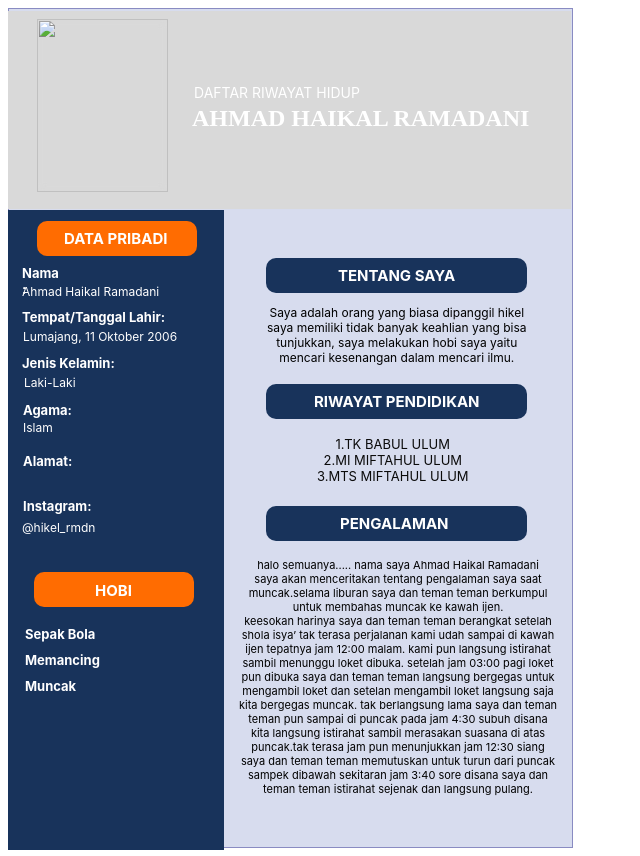
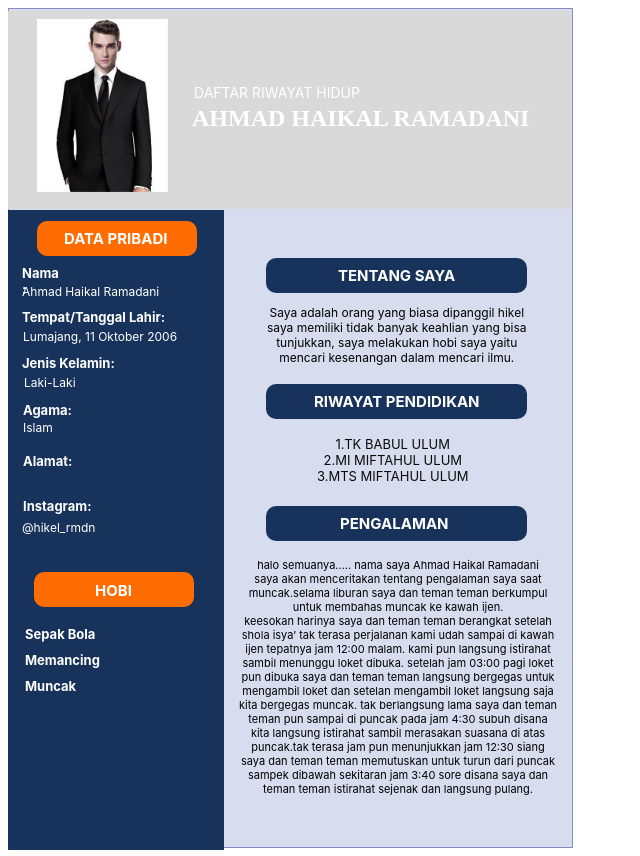
Before and after one commit to hikelrmdn/angkatan-7-hikel, a plain HTML site: page index.html in a window 1280 px wide. Shown: the whole page, without its empty margins (0-640 px from the left). Drawn offline with Linux system fonts and the light colour scheme.

Commit message:
Update index.html

```diff
--- a/index.html
+++ b/index.html
@@ -38,7 +38,7 @@
         <div class="LakiLaki">Laki-Laki</div>
         <div class="HaloSemuanya">halo semuanya..... nama saya Ahmad Haikal Ramadani <br/>saya akan menceritakan tentang pengalaman saya saat<br/>muncak.selama liburan saya dan teman teman berkumpul <br/>untuk membahas muncak ke kawah ijen.<br/>keesokan harinya saya dan teman teman berangkat setelah<br/>shola isya’ tak terasa perjalanan kami udah sampai di kawah <br/>ijen tepatnya jam 12:00 malam. kami pun langsung istirahat<br/>sambil menunggu loket dibuka. setelah jam 03:00 pagi loket <br/>pun dibuka saya dan teman teman langsung bergegas untuk<br/>mengambil loket dan setelan mengambil loket langsung saja <br/>kita bergegas muncak. tak berlangsung lama saya dan teman<br/>teman pun sampai di puncak pada jam 4:30 subuh disana <br/>kita langsung istirahat sambil merasakan suasana di atas <br/>puncak.tak terasa jam pun menunjukkan jam 12:30 siang <br/>saya dan teman teman memutuskan untuk turun dari puncak<br/>sampek dibawah sekitaran jam 3:40 sore disana saya dan <br/>teman teman istirahat sejenak  dan langsung pulang.</div>
         <div class="DaftarRiwayatHidup">DAFTAR RIWAYAT HIDUP</div>
-        <img class="Jass1" src="images/jass.jpg" />
+        <img class="Jass1" src="jass.jpg" />
 </div>
     </body>
 </html>
```
